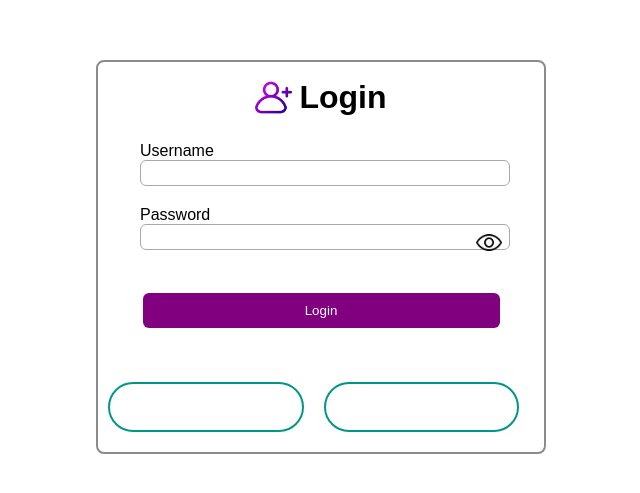
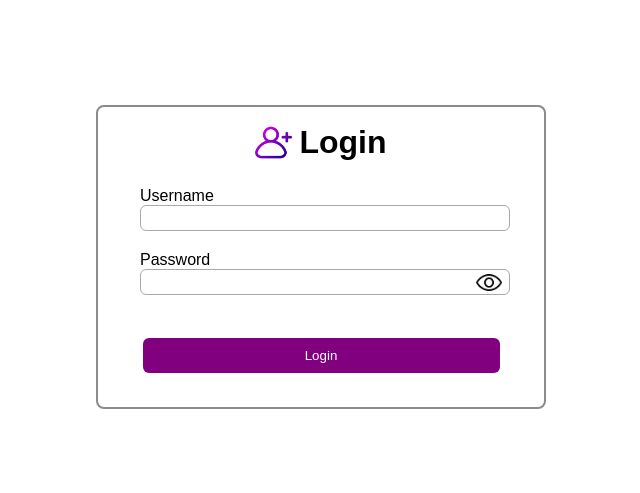
Before and after one commit to muh-nasiruit/fypcs11-v4, a React (Create React App) app: page /login in a window 1280 px wide. Shown: the part 143-636 px from the top of the page, without its empty margins (319-959 px from the left). Built offline with nearby package versions, Linux system fonts and the light colour scheme.

Commit message:
Frontend Updated

```diff
--- a/src/Signin/SignIn.js
+++ b/src/Signin/SignIn.js
@@ -112,10 +112,8 @@ const SignIn = () => {
                     <input type="button" name="" value="Login" onClick={() => {login()}}/>
                 </div>
                 <div className={classes["back-to-signup"]}>
-                {/* <a href="/">Back to Main</a> */}
-                {/* <a href="../signup">Create an Account</a> */}
-                <Button variant="link" onClick={()=>navigate("/")}>Back to Main</Button>
-                <Button variant="link" onClick={()=>navigate("/signup")}>Create an Account</Button>
+                {/* <Button variant="link" onClick={()=>navigate("/")}>Back to Main</Button>
+                <Button variant="link" onClick={()=>navigate("/signup")}>Create an Account</Button>  */}
                 </div>
             </form>
         </div>
--- a/src/Signin/SignIn.module.css
+++ b/src/Signin/SignIn.module.css
@@ -59,7 +59,7 @@
     width: 26px;
     position: absolute;
     right: 42px;
-    top: 23px
+    top: 18px
 }
 .login-btn{
     display: flex;
```
